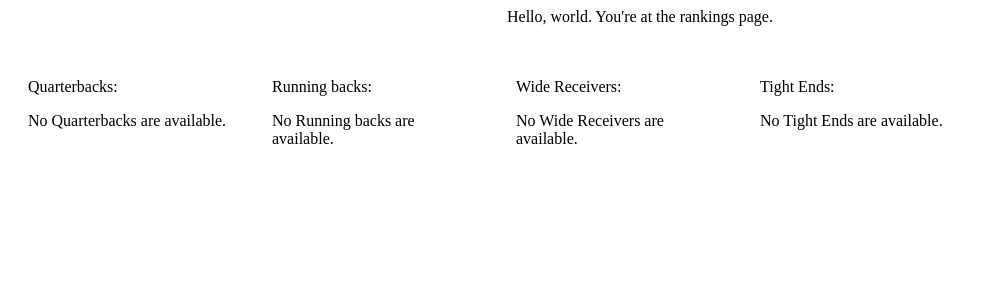
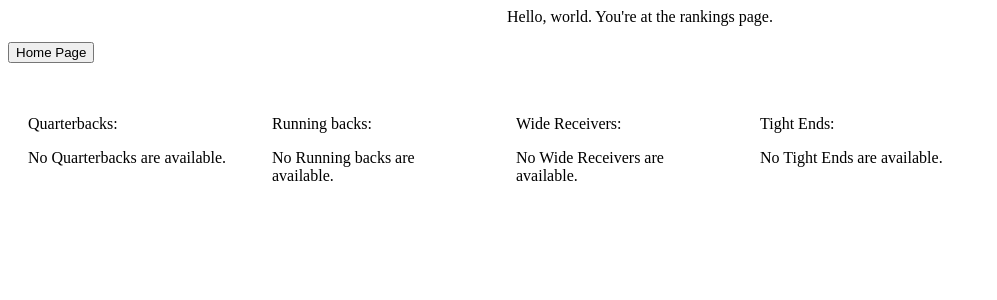
Before and after one commit to InblEric/DjangoRankings, a Django app: template rank/templates/players/players.html in a window 1280 px wide. Shown: the top 300 px of the page, without its empty margins (0-997 px from the left). Run offline with Django 3.2, Linux system fonts and the light colour scheme; the template is opened without the code that fills it, so the values that code supplies are empty.

Commit message:
Added home page button on ranks page

```diff
--- a/rank/templates/players/players.html
+++ b/rank/templates/players/players.html
@@ -8,6 +8,14 @@
 	<p id="welcome">
 	Hello, world. You're at the rankings page.
 	</p>
+	<p>
+	    <button onclick="home()">Home Page</button>
+    </p>
+    <script>
+			function home() {
+				window.location = "/"
+			}
+	</script>
 	<div id="parent">
 	<div id="QB" class="position">
 	<p> Quarterbacks:
```
